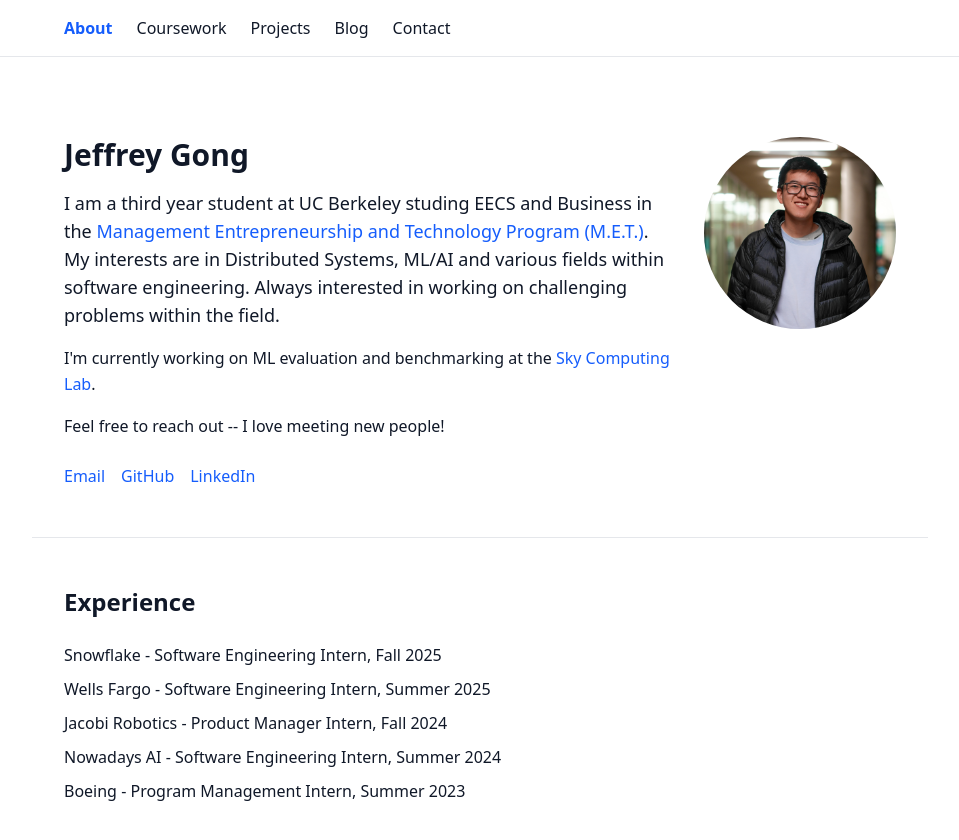
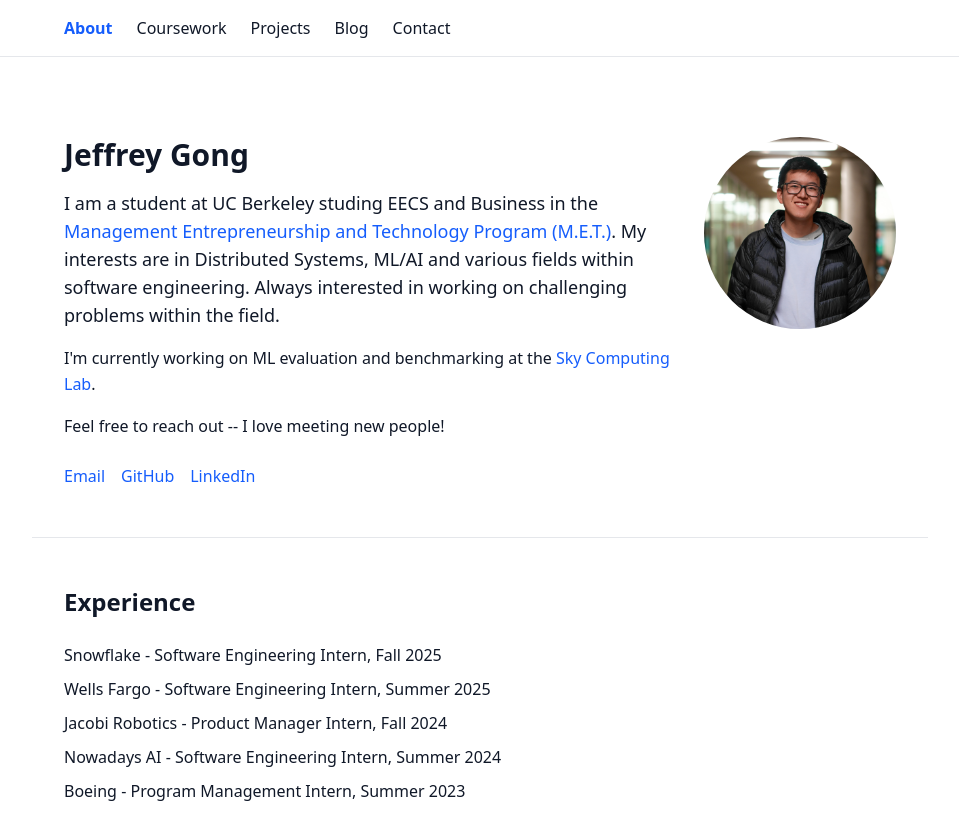
Before and after one commit to jeffreygong1207/jeffreygong1207.github.io, a Next.js app: page /about in a window 1280 px wide. Shown: the top 840 px of the page, without its empty margins (160-1119 px from the left). Built offline with nearby package versions, Linux system fonts and the light colour scheme.

Commit message:
small changes

```diff
--- a/components/About.tsx
+++ b/components/About.tsx
@@ -10,8 +10,7 @@ export default function About() {
               Jeffrey Gong
             </h1>
             <p className="text-lg mb-4 text-gray-900">
-              I am a third year student at UC Berkeley studing EECS and Business
-              in the{" "}
+              I am a student at UC Berkeley studing EECS and Business in the{" "}
               <a
                 href="https://met.berkeley.edu/"
                 target="_blank"
```
